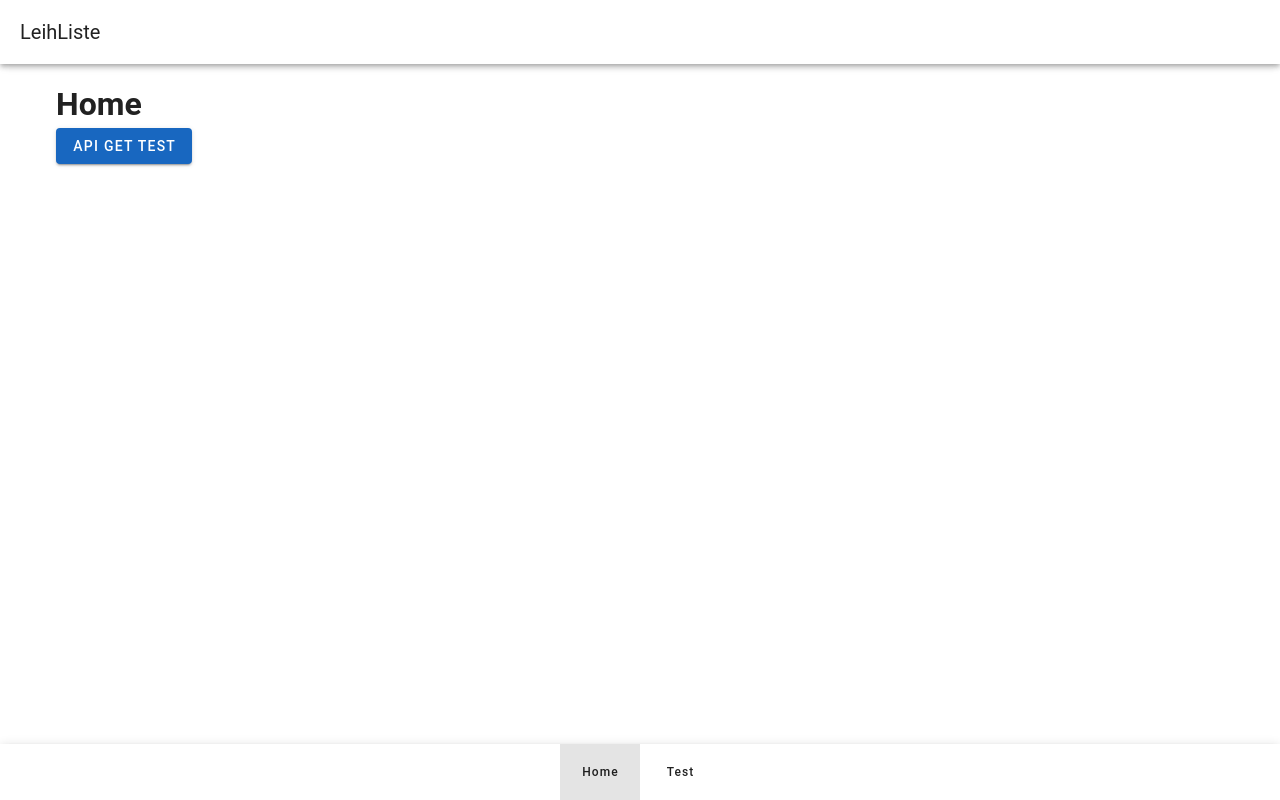
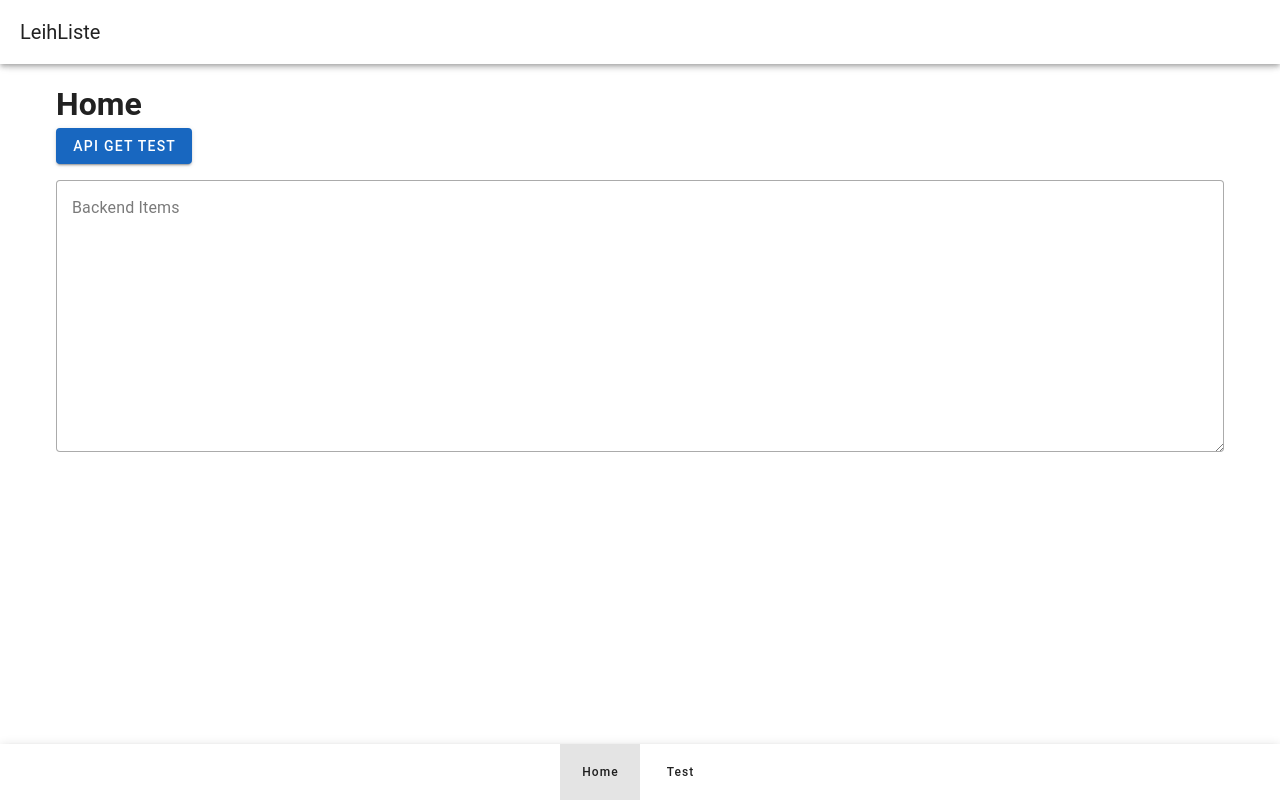
Before and after one commit to GWMDS/LeihListe, a Vue app in the folder src/frontend/: page / in a window 1280 px wide. Built offline with nearby package versions, Linux system fonts and the light colour scheme; the HTML template or start-up script is replaced by a standard one.

Commit message:
feat(frontend): add API test button and textarea for items fetching

```diff
--- a/src/frontend/src/views/Home.vue
+++ b/src/frontend/src/views/Home.vue
@@ -3,18 +3,31 @@
   <v-btn color="primary" @click="Test">
     API GET Test
   </v-btn>
+
+  <v-textarea
+      v-model="itemsText"
+      label="Backend Items"
+      readonly
+      rows="10"
+      class="mt-4"
+      variant="outlined"
+  ></v-textarea>
 </template>
 
 <script setup lang="ts">
+import { ref } from 'vue'
 import api from '../api.ts'
 
+const itemsText = ref('')
 async function Test() {
   try {
-    const response = await api.get('/')
+    const response = await api.get('/api/items')
+    itemsText.value =JSON.stringify(response.data,null,2)
     console.log(response.data)
   } catch (error: any) {
-    console.error("Status: " + error.response.status)
-    console.error("Data Detail: " + error.response.data.detail)
+      console.error("Status: " + error.response.status)
+      console.error("Data Detail: " + error.response?.data.detail)
+      itemsText.value = "Fehler-Status: " + error.response.status
   }
 }
 
```
